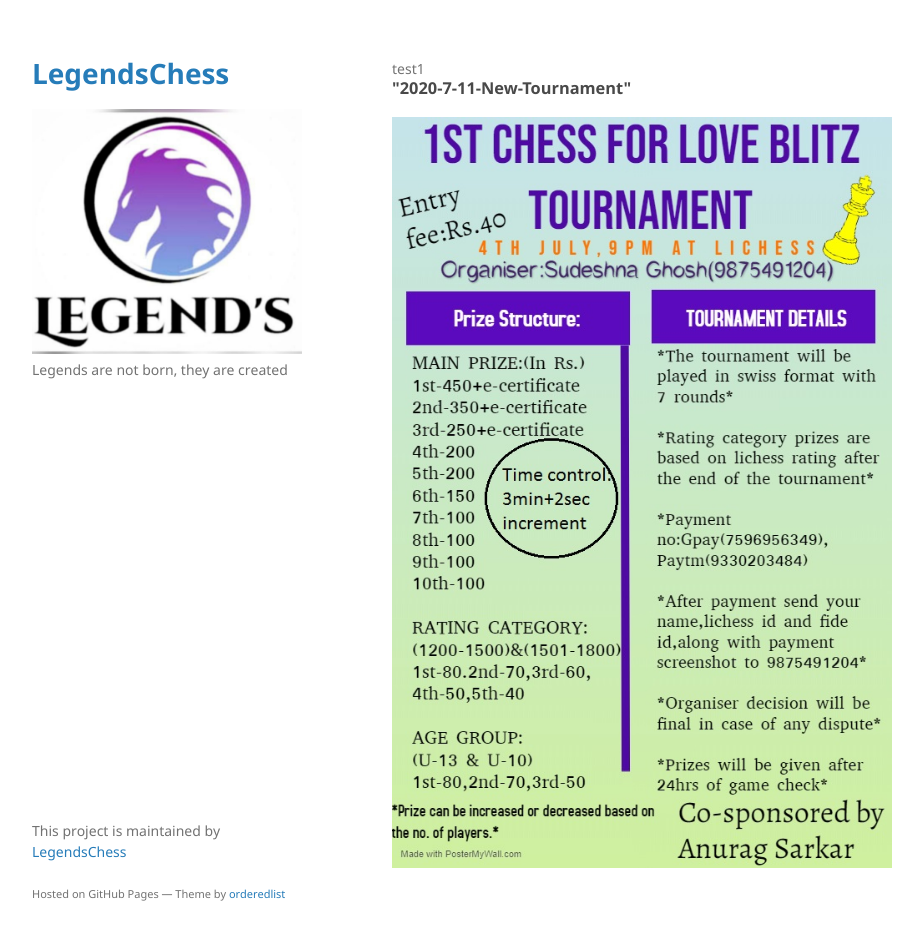
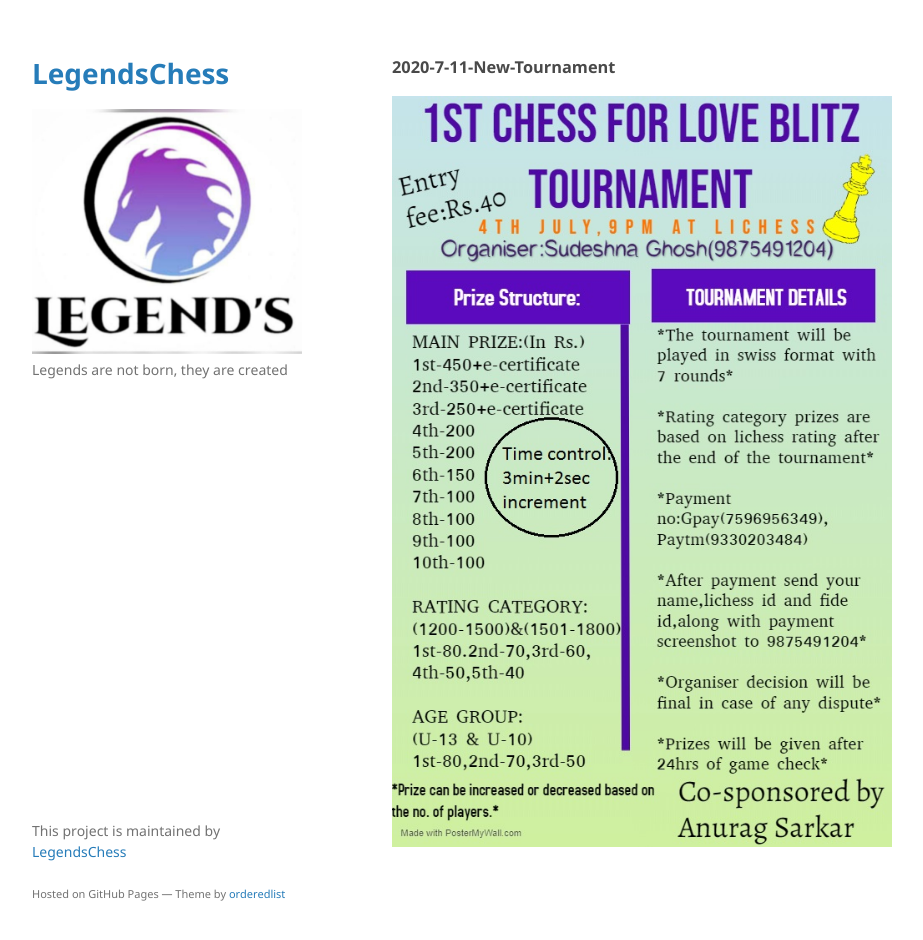
Before and after one commit to LegendsChess/Tournaments, a Jekyll site: the page built from index.html, in a window 1280 px wide and 973 px high. Shown: the top 940 px of the window, without its empty margins (178-1101 px from the left). Built offline with Jekyll 4.4.1, drawn with Linux system fonts in a browser that asks for light colours.

Commit message:
updating

```diff
--- a/index.html
+++ b/index.html
@@ -4,10 +4,9 @@
 
 <section class="post-list">
    <div class="container">
-   	   test1
 	{% for image in site.static_files %}
 	    {% if image.path contains 'img/tournaments' %}
-		<h3>"{{ image.basename }}"</h3>
+		<h3>{{ image.basename }}</h3>
         <img src="{{ site.baseurl }}{{ image.path }}" alt="image" />
         {% endif %}
 	{% endfor %}
```
